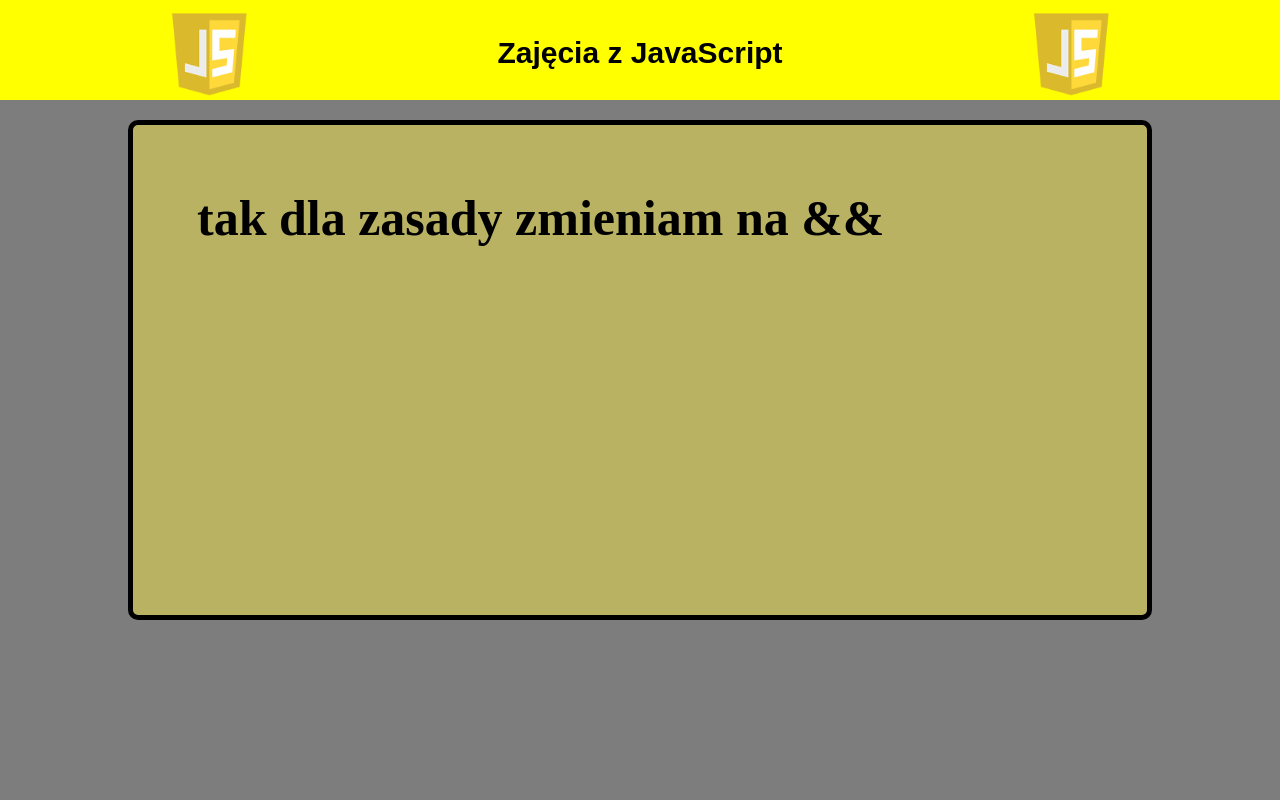
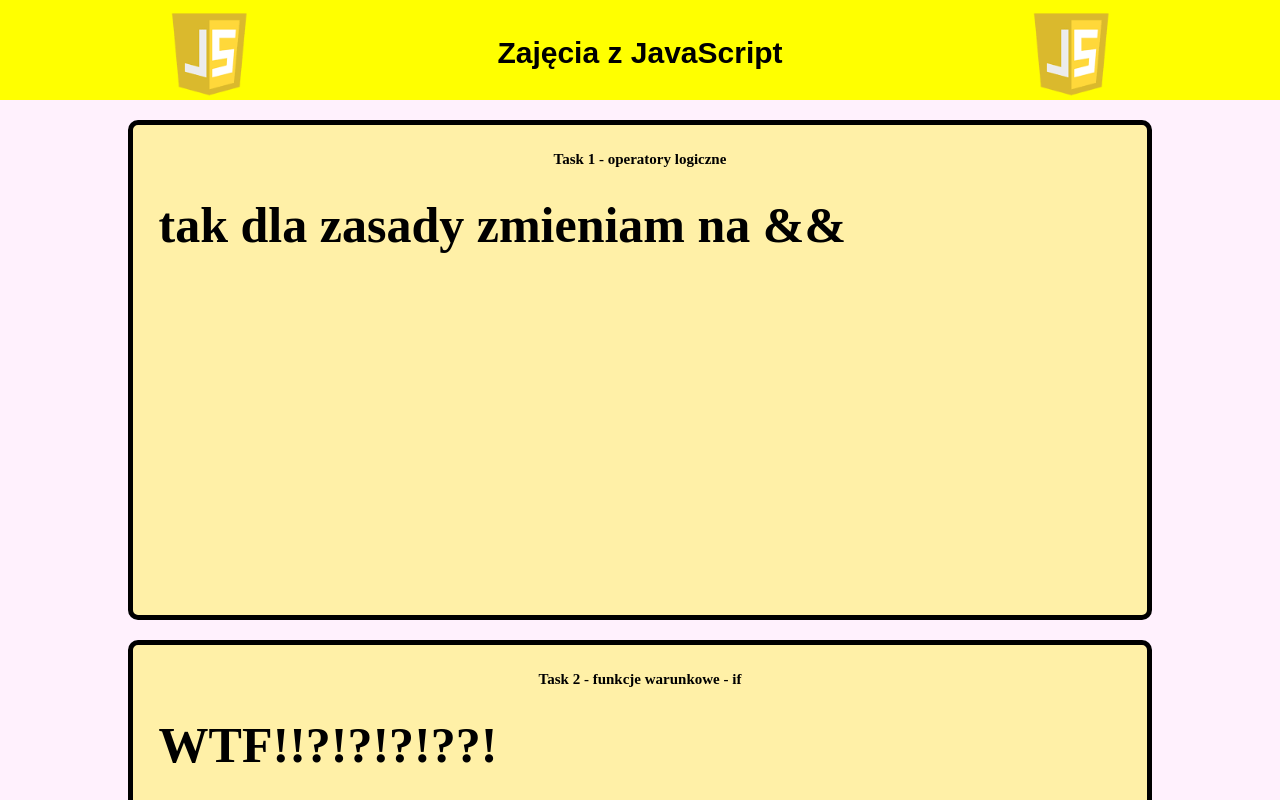
Before and after one commit to simon125/JS_day02, a plain HTML site: page index.html in a window 1280 px wide. Shown: the top 800 px of the page. Drawn offline with Linux system fonts and the light colour scheme.

Commit message:
3 tasks done

```diff
--- a/index.html
+++ b/index.html
@@ -27,8 +27,25 @@
 </nav>
 
 <section class="task">
+    <h3 class="exe">Task 1 - operatory logiczne</h3>
+    <h2 class="score-view" id="score"> </h2>
 
-    <h2 id="score"> </h2>
+
+</section>
+
+<section class="task">
+    <h3 class="exe">Task 2 - funkcje warunkowe - if</h3>
+    <h2 class="score-view" id="score1"></h2>
+    <h2 class="score-view" id="score2"></h2>
+    <h2 class="score-view" id="score3"></h2>
+
+
+</section>
+
+
+<section class="task">
+    <h3 class="exe">Task 2 - funkcje warunkowe - switch</h3>
+    <h2 class="score-view" id="score4"></h2>
 
 
 
--- a/scripts.js
+++ b/scripts.js
@@ -7,3 +7,18 @@ var result = age2 && 1
 
 if(result) document.getElementById("score").innerHTML = "zawsze sie spelni ten warunek bo ma jedynke"
 else document.getElementById("score").innerHTML = "tak dla zasady zmieniam na &&"
+
+
+
+///////////////////////////////////////////task 2
+
+
+var variable = 4
+
+if(variable === 1) document.getElementById("score1").innerHTML = "return 1"
+else if(variable === '1') document.getElementById("score1").innerHTML = "return 2"
+else if(variable == 2) document.getElementById("score1").innerHTML = "return 3"
+else document.getElementById("score1").innerHTML = "WTF!!?!?!?!??!"
+
+
+////////////////////////////////////////////task 3
--- a/style.css
+++ b/style.css
@@ -6,7 +6,7 @@
 
 body{
 
-    background-color: #7d7d7d;
+    background-color: #fff1fd;
 }
 nav{
     margin-left: 0;
@@ -49,13 +49,19 @@ nav{
     width: 80%;
     height: 500px;
     margin: 20px auto;
-    padding: 5%;
+    padding: 2%;
 
 
 }
-
-#score{
+.score-view{
 
     font-size: 50px;
 
 }
+ .exe{
+     text-align: center;
+     font-size: 15px;
+     margin-bottom: 3%;
+
+
+ }
```
